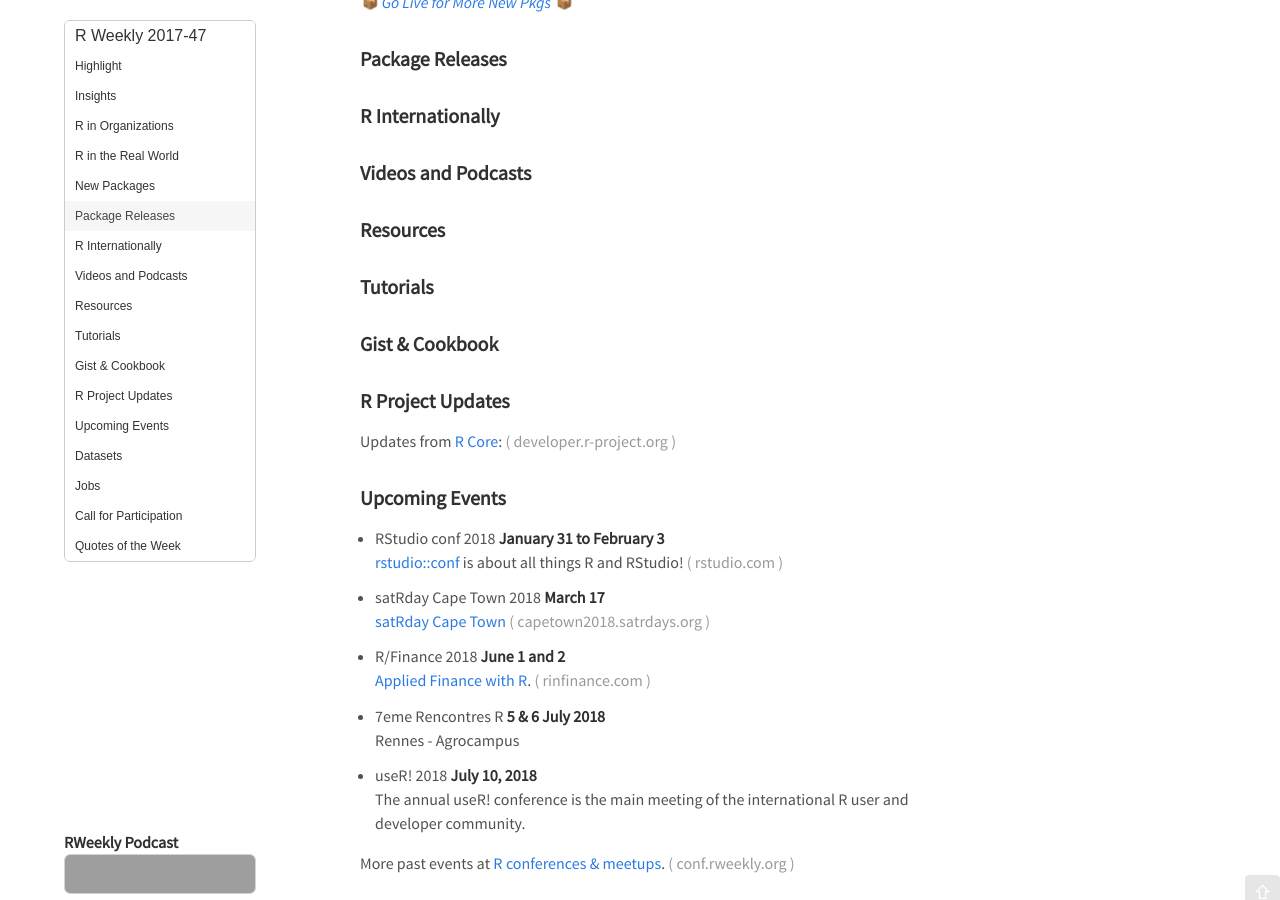
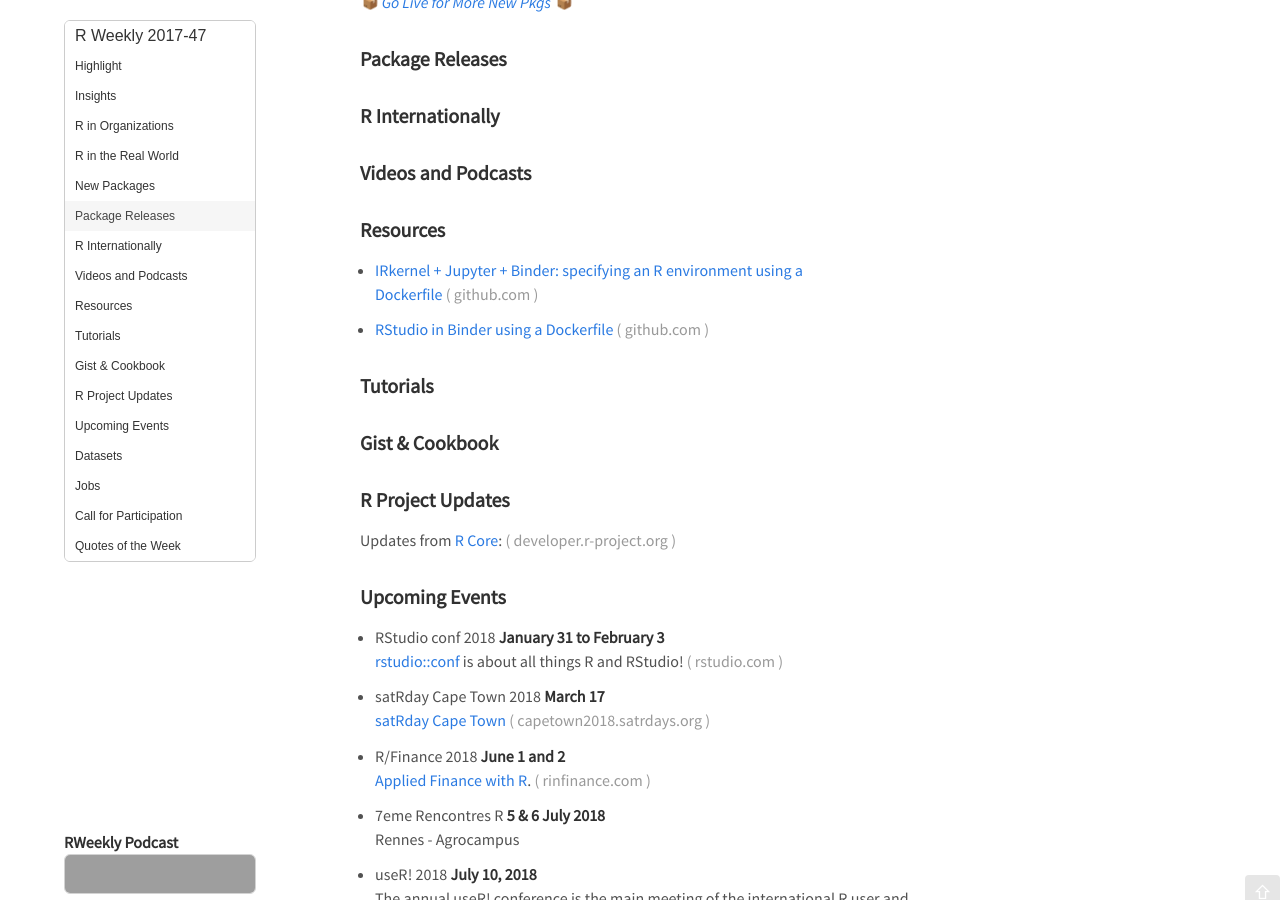
Before and after one commit to rweekly/rweekly.org, a Jekyll site: the page built from draft.md, in a window 1280 px wide and 900 px high, scrolled down 515 px. Built offline with Jekyll 4.4.1, drawn with Linux system fonts in a browser that asks for light colours; emoji names are drawn with the system emoji font; comment, search, counter and statistics services are not loaded; grey boxes are pictures that could not be loaded.

Commit message:
Add Binder examples to Resources
Signed-off-by: Achintya Rao <achintya.rao@cern.ch>

```diff
--- a/draft.md
+++ b/draft.md
@@ -48,6 +48,8 @@
 
 ###  Resources
 
++ [IRkernel + Jupyter + Binder: specifying an R environment using a Dockerfile](https://github.com/binder-examples/dockerfile-r)
++ [RStudio in Binder using a Dockerfile](https://github.com/binder-examples/dockerfile-rstudio)
 
 
 ###  Tutorials
```
